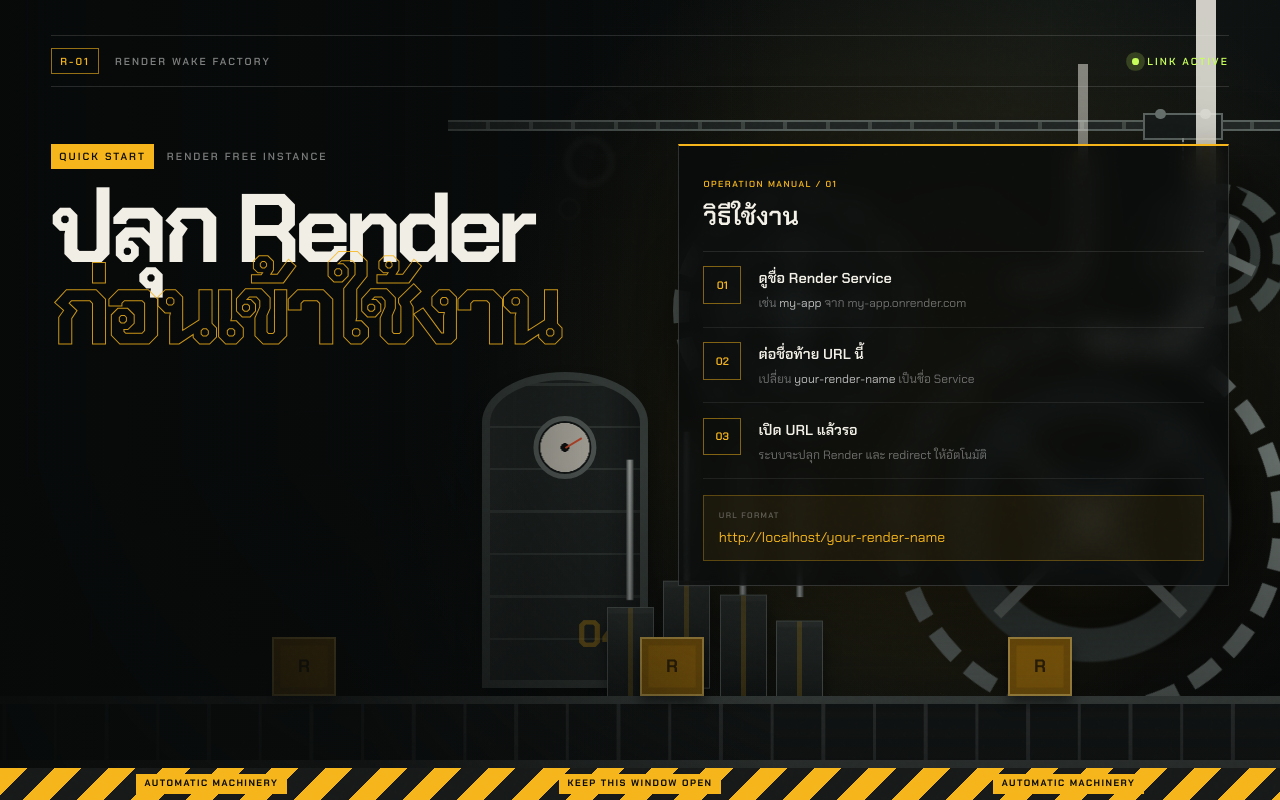
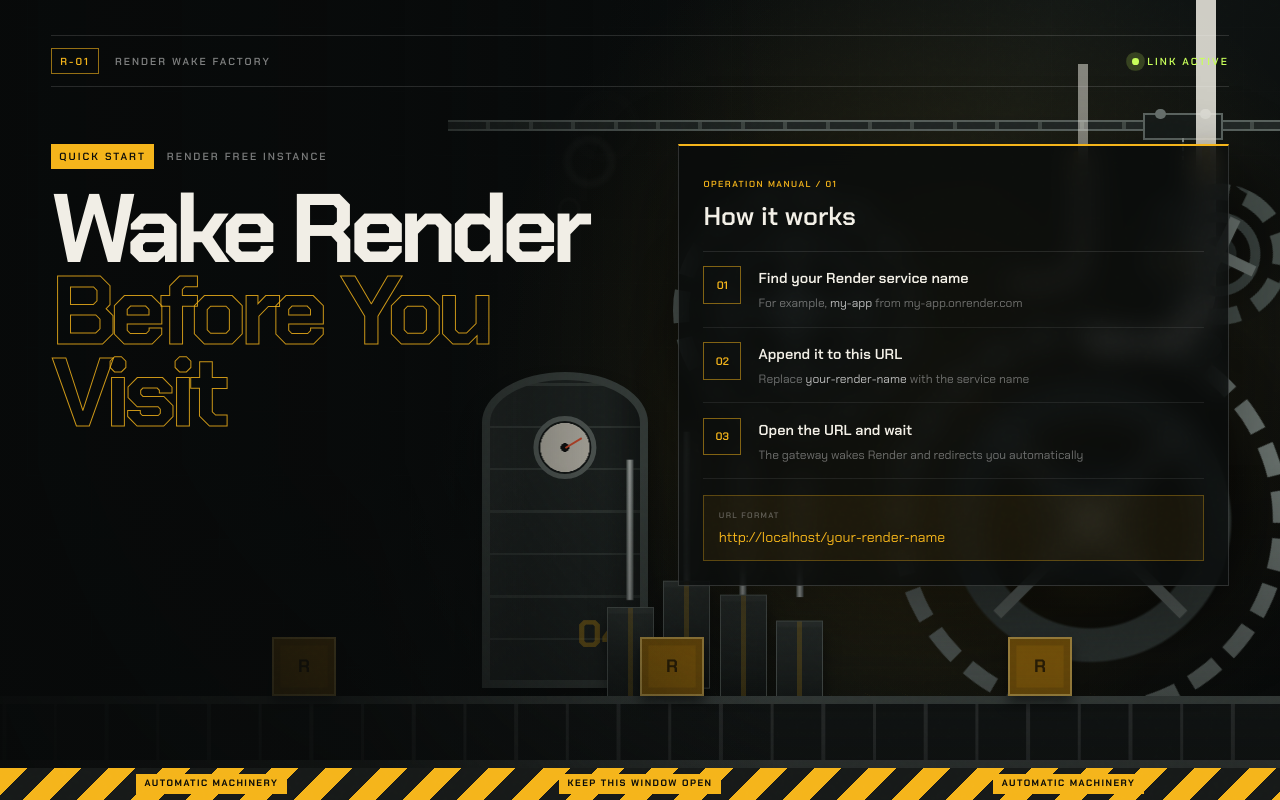
Before and after one commit to pondpaun7z/render-ignition, a Vue app: page / in a window 1280 px wide. Built offline with nearby package versions, Linux system fonts and the light colour scheme.

Commit message:
Translate interface to English

```diff
--- a/index.html
+++ b/index.html
@@ -1,10 +1,10 @@
 <!doctype html>
-<html lang="th">
+<html lang="en">
   <head>
     <meta charset="UTF-8" />
     <meta name="viewport" content="width=device-width, initial-scale=1.0" />
     <meta name="theme-color" content="#0b0d0c" />
-    <meta name="description" content="ปลุกเว็บไซต์บน Render แล้วพาไปเมื่อพร้อมใช้งาน" />
+    <meta name="description" content="Wake a Render service and continue when it is ready" />
     <link rel="preconnect" href="https://fonts.googleapis.com" />
     <link rel="preconnect" href="https://fonts.gstatic.com" crossorigin />
     <link href="https://fonts.googleapis.com/css2?family=Chakra+Petch:wght@400;500;600;700&display=swap" rel="stylesheet" />
--- a/src/App.vue
+++ b/src/App.vue
@@ -27,11 +27,11 @@ const machineStageLabel = computed(() => ({
 })[machineStage.value])
 const targetHost = targetUrl ? new URL(targetUrl).host : '[name].onrender.com'
 const statusText = computed(() => {
-  if (phase.value === 'invalid') return 'ชื่อ Render ไม่ถูกต้อง'
-  if (phase.value === 'ready') return 'ระบบพร้อมแล้ว'
-  if (elapsedSeconds.value > 45) return 'ใกล้แล้ว กำลังเช็กอีกครั้ง'
-  if (elapsedSeconds.value > 12) return 'Render กำลังเริ่มระบบ'
-  return 'กำลังส่งสัญญาณปลุก'
+  if (phase.value === 'invalid') return 'Invalid Render service name'
+  if (phase.value === 'ready') return 'Service is ready'
+  if (elapsedSeconds.value > 45) return 'Almost there — checking again'
+  if (elapsedSeconds.value > 12) return 'Render is starting up'
+  return 'Sending wake-up signal'
 })
 
 async function probe(): Promise<void> {
@@ -58,7 +58,7 @@ async function probe(): Promise<void> {
 
 onMounted(() => {
   if (isLanding) {
-    document.title = 'Render Ignition — วิธีใช้งาน'
+    document.title = 'Render Ignition — Quick Start'
     return
   }
 
@@ -67,7 +67,7 @@ onMounted(() => {
     return
   }
 
-  document.title = `กำลังปลุก ${targetHost}`
+  document.title = `Waking ${targetHost}`
   clockTimer = window.setInterval(() => elapsedSeconds.value += 1, 1000)
   void probe()
 })
@@ -139,31 +139,31 @@ onBeforeUnmount(() => {
     <template v-if="isLanding">
       <section class="landing-hero">
         <p class="eyebrow"><span>Quick start</span> Render free instance</p>
-        <h1 class="landing-title">ปลุก Render<br><span>ก่อนเข้าใช้งาน</span></h1>
+        <h1 class="landing-title">Wake Render<br><span>Before You Visit</span></h1>
         <p class="landing-copy">
-          ใช้หน้านี้เป็นประตูไปยัง Render Service ของคุณ<br>
-          ระบบจะปลุกเซิร์ฟเวอร์และพาไปต่อเมื่อพร้อม
+          Use this page as a gateway to your Render service.<br>
+          It wakes the server and redirects you when it is ready.
         </p>
       </section>
 
       <aside class="usage-deck">
         <div class="usage-head">
           <span>Operation manual / 01</span>
-          <h2>วิธีใช้งาน</h2>
+          <h2>How it works</h2>
         </div>
 
         <ol class="usage-steps">
           <li>
             <span>01</span>
-            <div><strong>ดูชื่อ Render Service</strong><p>เช่น <code>my-app</code> จาก my-app.onrender.com</p></div>
+            <div><strong>Find your Render service name</strong><p>For example, <code>my-app</code> from my-app.onrender.com</p></div>
           </li>
           <li>
             <span>02</span>
-            <div><strong>ต่อชื่อท้าย URL นี้</strong><p>เปลี่ยน <code>your-render-name</code> เป็นชื่อ Service</p></div>
+            <div><strong>Append it to this URL</strong><p>Replace <code>your-render-name</code> with the service name</p></div>
           </li>
           <li>
             <span>03</span>
-            <div><strong>เปิด URL แล้วรอ</strong><p>ระบบจะปลุก Render และ redirect ให้อัตโนมัติ</p></div>
+            <div><strong>Open the URL and wait</strong><p>The gateway wakes Render and redirects you automatically</p></div>
           </li>
         </ol>
 
@@ -177,10 +177,10 @@ onBeforeUnmount(() => {
     <template v-else>
       <section class="factory-hero">
         <p class="eyebrow"><span>Plant 04</span> Automated cold start</p>
-        <h1 class="factory-title">กำลัง<br><span>เดินเครื่อง</span></h1>
+        <h1 class="factory-title">Starting<br><span>The Engine</span></h1>
         <p class="factory-copy">
-          กำลังอุ่นเครื่อง <strong>{{ targetHost }}</strong><br>
-          เมื่อระบบพร้อม เราจะส่งคุณไปต่ออัตโนมัติ
+          Warming up <strong>{{ targetHost }}</strong><br>
+          You will be redirected automatically when it is ready.
         </p>
       </section>
 
@@ -204,7 +204,7 @@ onBeforeUnmount(() => {
           <div><span>Probe</span><strong>{{ String(attempts).padStart(2, '0') }}</strong></div>
           <div><span>Cycle time</span><strong>{{ String(Math.floor(elapsedSeconds / 60)).padStart(2, '0') }}:{{ String(elapsedSeconds % 60).padStart(2, '0') }}</strong></div>
           <div><span>Stage</span><strong>{{ machineStageLabel }}</strong></div>
-          <p>{{ phase === 'invalid' ? 'ใช้ URL รูปแบบ /ชื่อ เช่น /rails-starter-kit' : 'กรุณาเปิดหน้านี้ไว้ระหว่างเดินเครื่อง' }}</p>
+          <p>{{ phase === 'invalid' ? 'Use /service-name, for example /rails-starter-kit' : 'Keep this page open while the service starts' }}</p>
         </div>
       </aside>
     </template>
```
